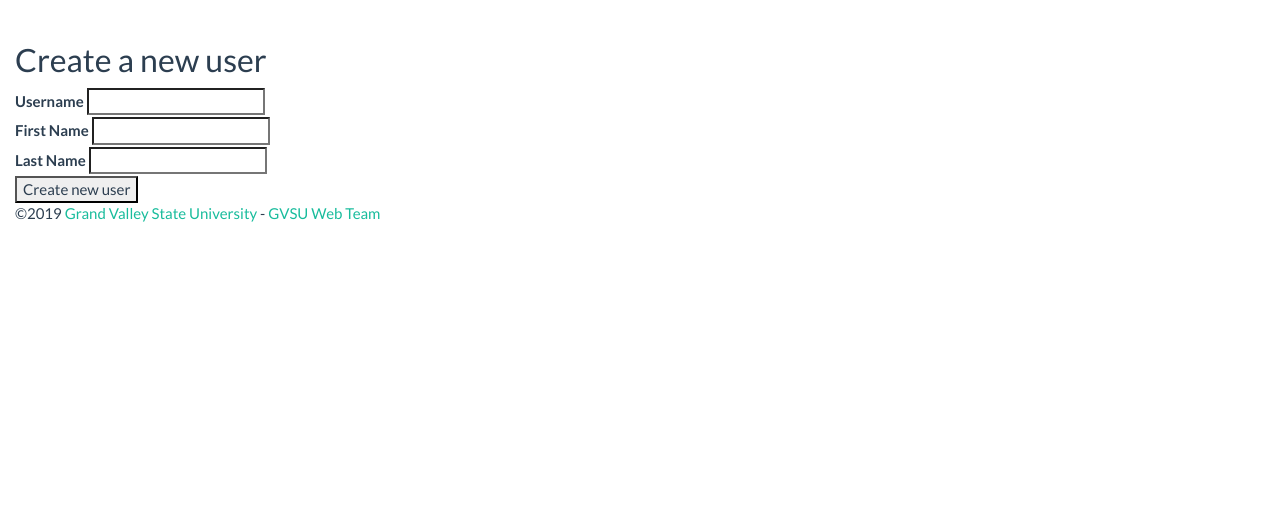
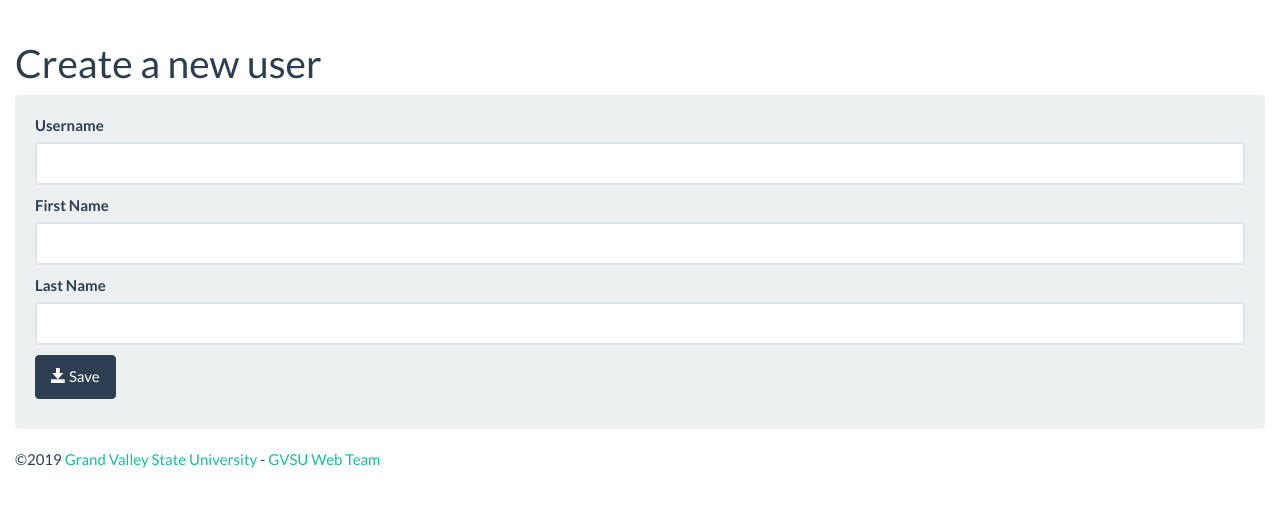
Before and after one commit to brentswisher/codeignitor-office-status, a CodeIgniter app: page /officestatus/index.php/users/create in a window 1280 px wide. Shown: the part 60-567 px from the top of the page. Run offline with CodeIgniter, Linux system fonts and the light colour scheme.

Commit message:
Clean up edit form styles and remove success view

```diff
--- a/application/controllers/Users.php
+++ b/application/controllers/Users.php
@@ -44,7 +44,7 @@ class Users extends CI_Controller {
 			$this->load->view('templates/footer');
 		} else {
 			$this->users_model->set_user();
-			$this->load->view('users/success');
+			redirect('/users/');
 		}
 	}
 
--- a/application/views/users/create.php
+++ b/application/views/users/create.php
@@ -1,17 +1,23 @@
-<h2><?php echo $title; ?></h2>
+<h1><?php echo $title; ?></h1>
 
 <?php echo validation_errors(); ?>
 
-<?php echo form_open('users/create'); ?>
-
-    <label for="username">Username</label>
-    <input type="input" name="username" /><br />
-
-	<label for="firstName">First Name</label>
-    <input type="input" name="firstName" /><br />
-
-	<label for="lastName">Last Name</label>
-    <input type="input" name="lastName" /><br />
-
-    <input type="submit" name="submit" value="Create new user" />
+<?=form_open('users/create', ['class' => 'form'], ['userId' => ''])?>
+	<div class="well">
+	    <p>
+	    	<label for="username">Username</label>
+	    	<input type="text" class="form-control" name="username" />
+	    </p>
+		<p>
+			<label for="firstName">First Name</label>
+	    	<input type="text" class="form-control" name="firstName" />
+	    </p>
+		<p>
+			<label for="lastName">Last Name</label>
+	    	<input type="text" class="form-control" name="lastName" />
+	    </p>
+	    <p>
+			<button class="btn btn-primary" type="submit"><span class="glyphicon glyphicon-save"></span> Save</button>
+		</p>
+	</div>
 </form>
--- a/application/views/users/success.php
+++ /dev/null
@@ -1 +0,0 @@
-User Successfully Added
```
